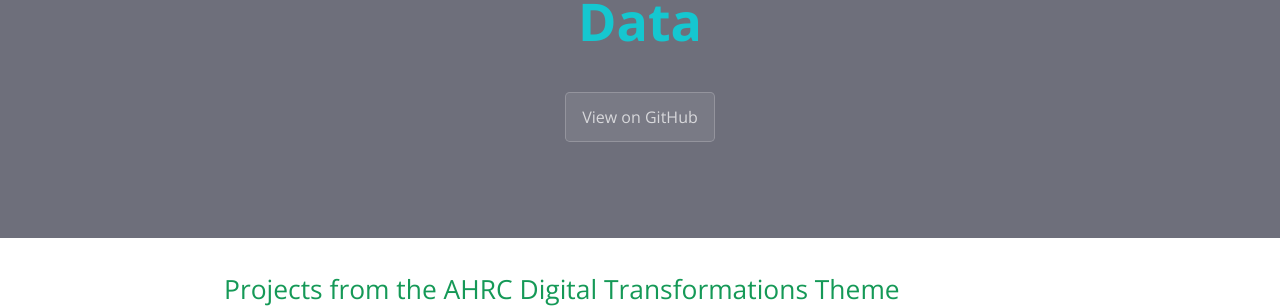
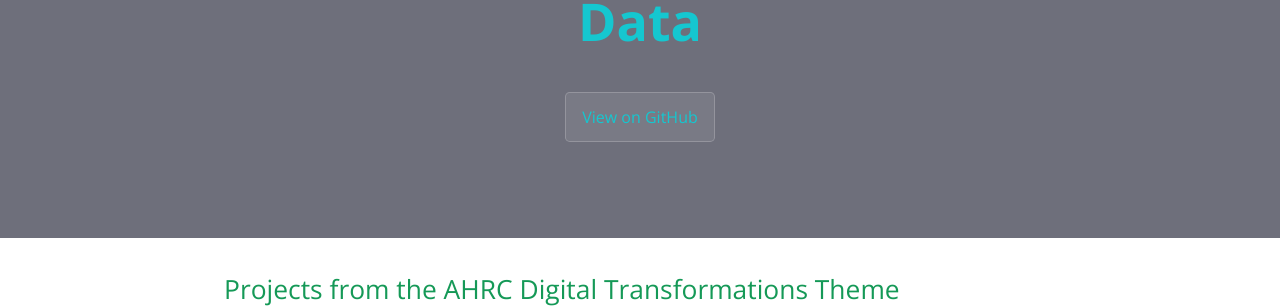
Before and after one commit to DigiTransGlasgow/LittleData, a Jekyll site: the page built from index.md, in a window 1280 px wide. Shown: the part 200-508 px from the top of the page. Built offline with Jekyll 4.4.1, drawn with Linux system fonts in a browser that asks for light colours; our own code applies the rules of GitHub Pages for plain Markdown files; the repository's description, which GitHub fills in, is left out.

Commit message:
Update style.scss

```diff
--- a/assets/css/style.scss
+++ b/assets/css/style.scss
@@ -14,7 +14,7 @@
 
 }
 
-.page-header btn {
+.page-header .btn {
 
     color: #15c7d0 !important;
 
```
